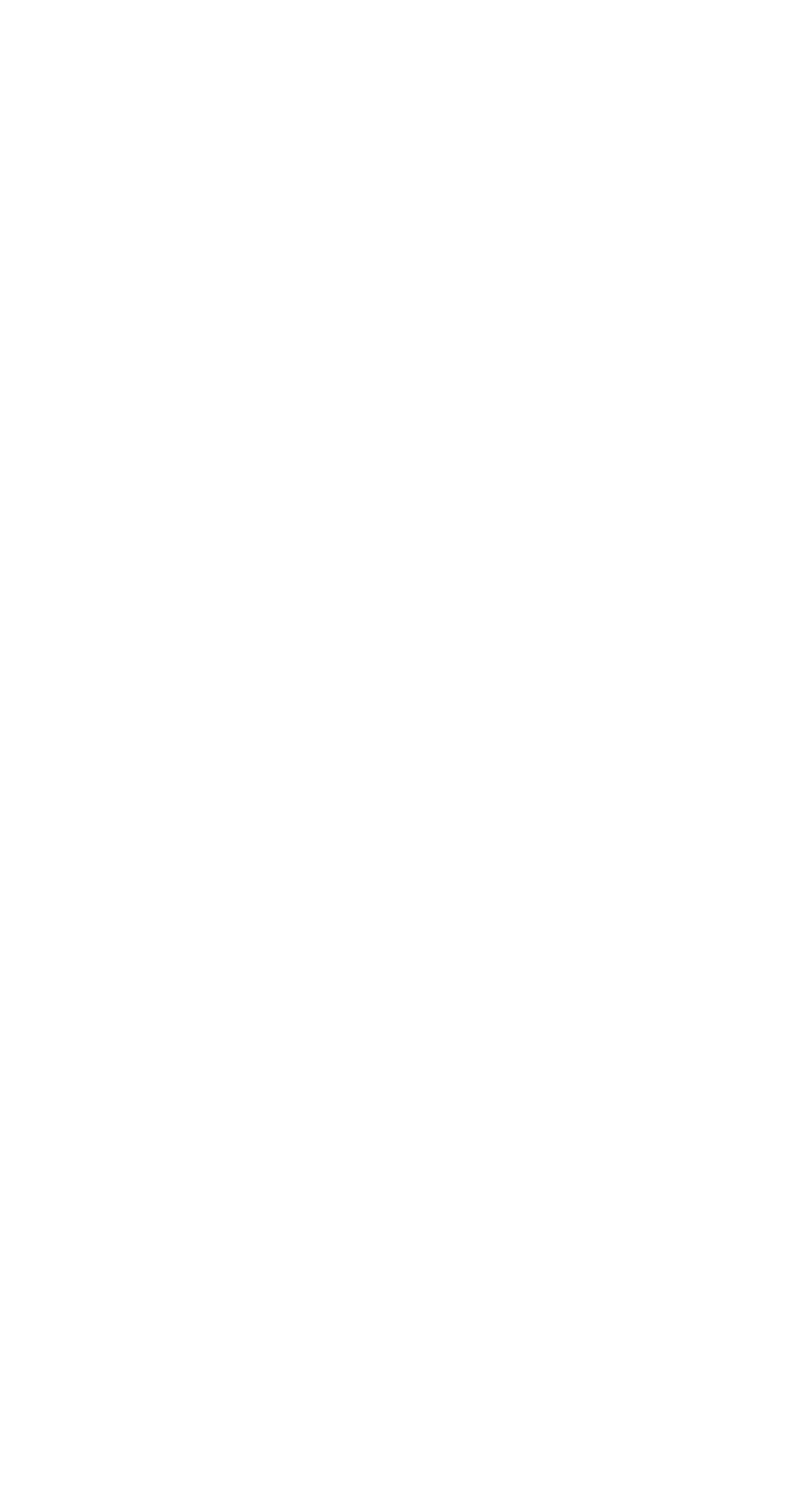
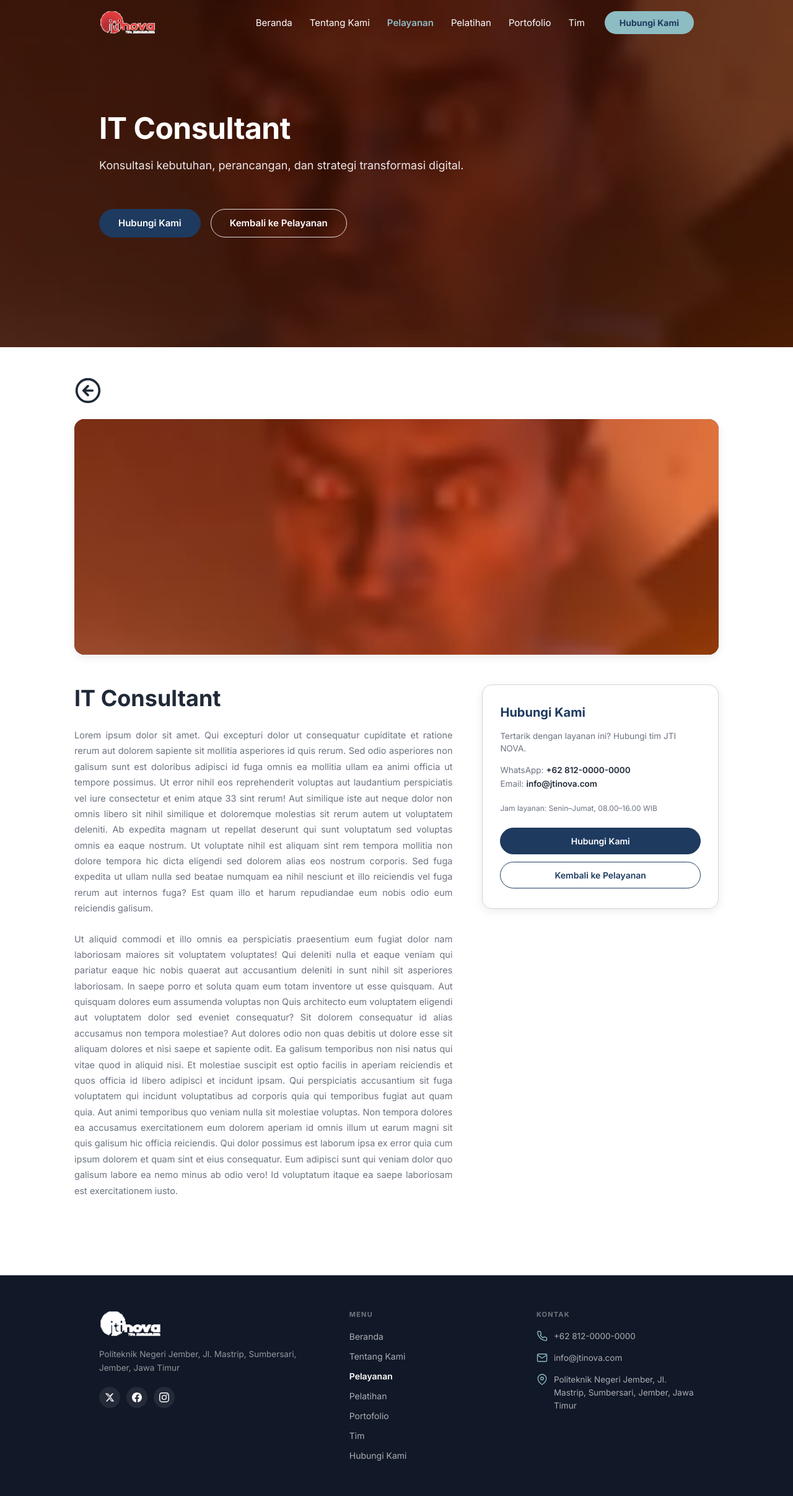
Before and after one commit to ravkagisan/prontoserve, a PHP site: page /Pelayanan/Detail/index.php in a window 1280 px wide. Before the commit the page is empty. Shown: the whole page at 62% size. Before the commit the page ends 800 px from the top, so only its background shows below. Run offline with PHP 8.4, Linux system fonts and the light colour scheme.

Commit message:
feat: add back button on detail Pelayanan and Portofolio

```diff
--- a/Pages/Pelayanan/Detail/index.php
+++ b/Pages/Pelayanan/Detail/index.php
@@ -0,0 +1,332 @@
+<?php
+$current_page = 'pelayanan';
+
+$script_name = str_replace('\\', '/', $_SERVER['SCRIPT_NAME'] ?? '');
+if (preg_match('#^(.*?)/(Pages|api|Components)#', $script_name, $matches)) {
+    $base_url = $matches[1];
+} else {
+    $base_url = rtrim(dirname($script_name), '/\\');
+    if ($base_url === '/' || $base_url === '\\') {
+        $base_url = '';
+    }
+}
+
+$images_url = $base_url . '/Assets/images/';
+$images_dir = __DIR__ . '/../../../Assets/images/';
+
+$gambar_url = function ($nama) use ($images_url, $images_dir) {
+    return file_exists($images_dir . $nama) ? $images_url . $nama : $images_url . 'dummy.jpg';
+};
+
+$isi_p1 = 'Lorem ipsum dolor sit amet. Qui excepturi dolor ut consequatur cupiditate et ratione rerum aut dolorem sapiente sit mollitia asperiores id quis rerum. Sed odio asperiores non galisum sunt est doloribus adipisci id fuga omnis ea mollitia ullam ea animi officia ut tempore possimus. Ut error nihil eos reprehenderit voluptas aut laudantium perspiciatis vel iure consectetur et enim atque 33 sint rerum! Aut similique iste aut neque dolor non omnis libero sit nihil similique et doloremque molestias sit rerum autem ut voluptatem deleniti. Ab expedita magnam ut repellat deserunt qui sunt voluptatum sed voluptas omnis ea eaque nostrum. Ut voluptate nihil est aliquam sint rem tempora mollitia non dolore tempora hic dicta eligendi sed dolorem alias eos nostrum corporis. Sed fuga expedita ut ullam nulla sed beatae numquam ea nihil nesciunt et illo reiciendis vel fuga rerum aut internos fuga? Est quam illo et harum repudiandae eum nobis odio eum reiciendis galisum.';
+
+$isi_p2 = 'Ut aliquid commodi et illo omnis ea perspiciatis praesentium eum fugiat dolor nam laboriosam maiores sit voluptatem voluptates! Qui deleniti nulla et eaque veniam qui pariatur eaque hic nobis quaerat aut accusantium deleniti in sunt nihil sit asperiores laboriosam. In saepe porro et soluta quam eum totam inventore ut esse quisquam. Aut quisquam dolores eum assumenda voluptas non Quis architecto eum voluptatem eligendi aut voluptatem dolor sed eveniet consequatur? Sit dolorem consequatur id alias accusamus non tempora molestiae? Aut dolores odio non quas debitis ut dolore esse sit aliquam dolores et nisi saepe et sapiente odit. Ea galisum temporibus non nisi natus qui vitae quod in aliquid nisi. Et molestiae suscipit est optio facilis in aperiam reiciendis et quos officia id libero adipisci et incidunt ipsam. Qui perspiciatis accusantium sit fuga voluptatem qui incidunt voluptatibus ad corporis quia qui temporibus fugiat aut quam quia. Aut animi temporibus quo veniam nulla sit molestiae voluptas. Non tempora dolores ea accusamus exercitationem eum dolorem aperiam id omnis illum ut earum magni sit quis galisum hic officia reiciendis. Qui dolor possimus est laborum ipsa ex error quia cum ipsum dolorem et quam sint et eius consequatur. Eum adipisci sunt qui veniam dolor quo galisum labore ea nemo minus ab odio vero! Id voluptatum itaque ea saepe laboriosam est exercitationem iusto.';
+
+$layanan_katalog = [
+    1 => [
+        'id'       => 1,
+        'title'    => 'IT Consultant',
+        'crumb'    => 'ITconsultant',
+        'image'    => 'layanan-it-consultant.jpg',
+        'overview' => 'Konsultasi kebutuhan, perancangan, dan strategi transformasi digital.',
+    ],
+    2 => [
+        'id'       => 2,
+        'title'    => 'IT Solution',
+        'crumb'    => 'ITsolution',
+        'image'    => 'layanan-it-solution.jpg',
+        'overview' => 'Pengembangan website, aplikasi mobile, dan sistem informasi.',
+    ],
+    3 => [
+        'id'       => 3,
+        'title'    => 'Pelatihan',
+        'crumb'    => 'Pelatihan',
+        'image'    => 'layanan-pelatihan.jpg',
+        'overview' => 'Pelatihan teknologi informasi dengan kurikulum berbasis industri.',
+    ],
+    4 => [
+        'id'       => 4,
+        'title'    => 'Pendampingan',
+        'crumb'    => 'Pendampingan',
+        'image'    => 'layanan-pendampingan.jpg',
+        'overview' => 'Pendampingan pengembangan produk digital dan UMKM.',
+    ],
+    5 => [
+        'id'       => 5,
+        'title'    => 'Instruktur',
+        'crumb'    => 'Instruktur',
+        'image'    => 'layanan-instruktur.jpg',
+        'overview' => 'Penyediaan instruktur profesional untuk program pelatihan.',
+    ],
+    6 => [
+        'id'       => 6,
+        'title'    => 'Magang Mahasiswa MBKM',
+        'crumb'    => 'MagangMBKM',
+        'image'    => 'layanan-magang-mbkm.jpg',
+        'overview' => 'Program magang MBKM pada proyek nyata teaching factory.',
+    ],
+];
+
+$id = (int) ($_GET['id'] ?? 1);
+$layanan = $layanan_katalog[$id] ?? $layanan_katalog[1];
+$layanan['image'] = $gambar_url($layanan['image']);
+$layanan['p1'] = $isi_p1;
+$layanan['p2'] = $isi_p2;
+
+$pelayanan_url = $base_url . '/Pages/Pelayanan/index.php';
+$hubungi_url   = $base_url . '/Pages/HubungiKami/index.php';
+
+$carousel_slides = [
+    [
+        'id'          => 1,
+        'image'       => $layanan['image'],
+        'title'       => $layanan['title'],
+        'description' => $layanan['overview'],
+        'buttons'     => [
+            ['text' => 'Hubungi Kami',          'link' => $hubungi_url,   'variant' => 'primary'],
+            ['text' => 'Kembali ke Pelayanan',  'link' => $pelayanan_url, 'variant' => 'outline-white'],
+        ],
+    ],
+];
+?>
+<!DOCTYPE html>
+<html lang="id">
+
+<head>
+    <meta charset="UTF-8">
+    <meta name="viewport" content="width=device-width, initial-scale=1.0">
+    <title><?= htmlspecialchars($layanan['title']) ?> - Detail Pelayanan JTI NOVA</title>
+
+    <link rel="stylesheet" href="<?= htmlspecialchars($base_url) ?>/Style/style.css">
+
+    <?php require_once __DIR__ . '/../../../Components/card.php'; ?>
+
+    <style>
+        .detail-page-section {
+            padding: var(--space-48) 0 var(--space-80);
+            background-color: var(--bg-white);
+        }
+        .dt-hero__back {
+            display: inline-flex;
+            color: var(--text-primary);
+            border-radius: 50%;
+            margin-bottom: var(--space-24);
+        }
+        .dt-hero__back svg {
+            width: 44px;
+            height: 44px;
+            fill: none;
+            stroke: currentColor;
+        }
+        .dt-hero__back:focus-visible {
+            outline: 2px solid var(--brand-teal);
+            outline-offset: 3px;
+        }
+        .detail-hero-banner {
+            width: 100%;
+            height: 380px;
+            border-radius: var(--radius-card);
+            overflow: hidden;
+            background-color: var(--brand-primary);
+            margin-bottom: var(--space-48);
+            position: relative;
+            box-shadow: var(--shadow-card);
+        }
+        .detail-hero-banner img {
+            width: 100%;
+            height: 100%;
+            object-fit: cover;
+            display: block;
+        }
+        .detail-layout-grid {
+            display: grid;
+            grid-template-columns: 1.6fr 1fr;
+            gap: 48px;
+            align-items: start;
+        }
+        .detail-main-content {
+            display: flex;
+            flex-direction: column;
+        }
+        .detail-main-title {
+            font-size: 36px;
+            font-weight: 700;
+            color: var(--text-primary);
+            margin: 0 0 var(--space-24);
+            font-family: 'Inter', sans-serif;
+            line-height: 1.25;
+        }
+        .detail-paragraph {
+            font-size: 14.5px;
+            line-height: 1.75;
+            color: var(--text-secondary);
+            margin: 0 0 var(--space-24);
+            font-family: 'Inter', sans-serif;
+            text-align: justify;
+        }
+        .detail-sidebar-card {
+            background-color: var(--bg-white);
+            border-radius: var(--radius-card);
+            border: 1px solid var(--border-default);
+            box-shadow: var(--shadow-card);
+            padding: 32px 28px;
+            position: sticky;
+            top: 96px;
+        }
+        .sidebar-card-title {
+            font-size: 20px;
+            font-weight: 700;
+            color: var(--brand-primary);
+            margin: 0 0 var(--space-16);
+            font-family: 'Inter', sans-serif;
+        }
+        .sidebar-card-desc {
+            font-size: 13.5px;
+            line-height: 1.5;
+            color: var(--text-secondary);
+            margin: 0 0 var(--space-16);
+            font-family: 'Inter', sans-serif;
+        }
+        .sidebar-contact-info {
+            display: flex;
+            flex-direction: column;
+            gap: 6px;
+            margin-bottom: var(--space-24);
+            font-size: 13.5px;
+            color: var(--text-primary);
+            font-family: 'Inter', sans-serif;
+        }
+        .sidebar-contact-item {
+            display: flex;
+            align-items: center;
+            gap: 4px;
+        }
+        .sidebar-contact-label {
+            color: var(--text-secondary);
+        }
+        .sidebar-contact-value {
+            font-weight: 600;
+            color: var(--text-primary);
+        }
+        .sidebar-card-hours {
+            font-size: 12px;
+            color: var(--text-secondary);
+            margin: 0 0 var(--space-24);
+            font-family: 'Inter', sans-serif;
+        }
+        .sidebar-btn-group {
+            display: flex;
+            flex-direction: column;
+            gap: 12px;
+        }
+        .sidebar-btn {
+            display: inline-flex;
+            align-items: center;
+            justify-content: center;
+            width: 100%;
+            padding: 12px 20px;
+            border-radius: var(--radius-pill);
+            font-size: 14px;
+            font-weight: 600;
+            text-decoration: none;
+            box-sizing: border-box;
+            transition: all 0.2s ease;
+            font-family: 'Inter', sans-serif;
+        }
+        .sidebar-btn-primary {
+            background-color: var(--brand-primary);
+            color: var(--bg-white);
+            border: 1.5px solid var(--brand-primary);
+        }
+        .sidebar-btn-primary:hover {
+            background-color: #162c48;
+            border-color: #162c48;
+            box-shadow: 0 4px 12px rgba(30, 58, 95, 0.2);
+        }
+        .sidebar-btn-outline {
+            background-color: var(--bg-white);
+            color: var(--brand-primary);
+            border: 1.5px solid var(--brand-primary);
+        }
+        .sidebar-btn-outline:hover {
+            background-color: var(--bg-soft);
+        }
+        @media (max-width: 900px) {
+            .detail-layout-grid {
+                grid-template-columns: 1fr;
+                gap: var(--space-32);
+            }
+            .detail-sidebar-card {
+                position: static;
+            }
+            .detail-hero-banner {
+                height: 260px;
+            }
+            .detail-main-title {
+                font-size: 28px;
+            }
+        }
+    </style>
+</head>
+
+<body>
+
+    <?php require_once __DIR__ . '/../../../Components/navbar.php'; ?>
+
+    <?php require_once __DIR__ . '/../../../Components/carousel.php'; ?>
+
+    <section class="detail-page-section">
+        <div class="container">
+            <a class="dt-hero__back" href="<?= htmlspecialchars($pelayanan_url) ?>" aria-label="Kembali ke Pelayanan">
+                <svg class="icon" viewBox="0 0 24 24" aria-hidden="true">
+                    <circle cx="12" cy="12" r="10"/>
+                    <path d="M16 12H8M12 8l-4 4 4 4"/>
+                </svg>
+            </a>
+
+            <div class="detail-hero-banner">
+                <img src="<?= htmlspecialchars($layanan['image']) ?>" alt="<?= htmlspecialchars($layanan['title']) ?>">
+            </div>
+
+            <div class="detail-layout-grid">
+                <main class="detail-main-content">
+                    <h1 class="detail-main-title"><?= htmlspecialchars($layanan['title']) ?></h1>
+                    <p class="detail-paragraph"><?= htmlspecialchars($layanan['p1']) ?></p>
+                    <p class="detail-paragraph"><?= htmlspecialchars($layanan['p2']) ?></p>
+                </main>
+
+                <aside class="detail-sidebar-card">
+                    <h3 class="sidebar-card-title">Hubungi Kami</h3>
+                    <p class="sidebar-card-desc">Tertarik dengan layanan ini? Hubungi tim JTI NOVA.</p>
+
+                    <div class="sidebar-contact-info">
+                        <div class="sidebar-contact-item">
+                            <span class="sidebar-contact-label">WhatsApp:</span>
+                            <span class="sidebar-contact-value">+62 812-0000-0000</span>
+                        </div>
+                        <div class="sidebar-contact-item">
+                            <span class="sidebar-contact-label">Email:</span>
+                            <span class="sidebar-contact-value">info@jtinova.com</span>
+                        </div>
+                    </div>
+
+                    <p class="sidebar-card-hours">Jam layanan: Senin–Jumat, 08.00–16.00 WIB</p>
+
+                    <div class="sidebar-btn-group">
+                        <a href="<?= htmlspecialchars($hubungi_url) ?>" class="sidebar-btn sidebar-btn-primary">
+                            Hubungi Kami
+                        </a>
+                        <a href="<?= htmlspecialchars($pelayanan_url) ?>" class="sidebar-btn sidebar-btn-outline">
+                            Kembali ke Pelayanan
+                        </a>
+                    </div>
+                </aside>
+            </div>
+        </div>
+    </section>
+
+    <?php require_once __DIR__ . '/../../../Components/footer.php'; ?>
+
+</body>
+
+</html>
```
Also changed, not shown: Pages/Portofolio/Detail/index.php (+30 -2 lines).
